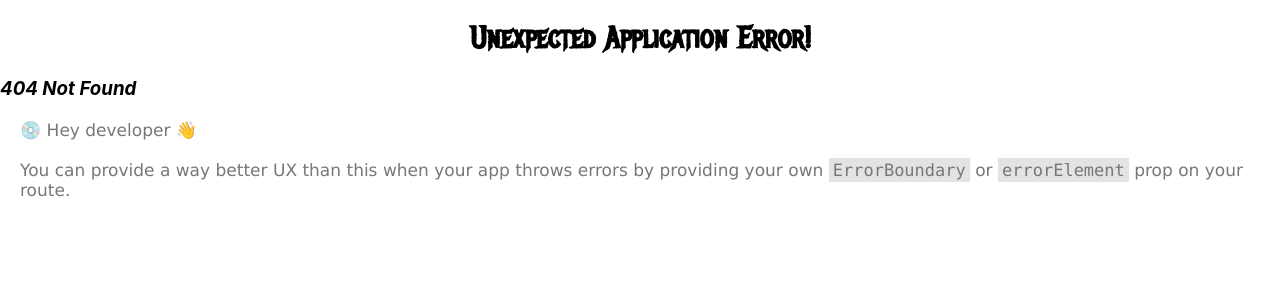
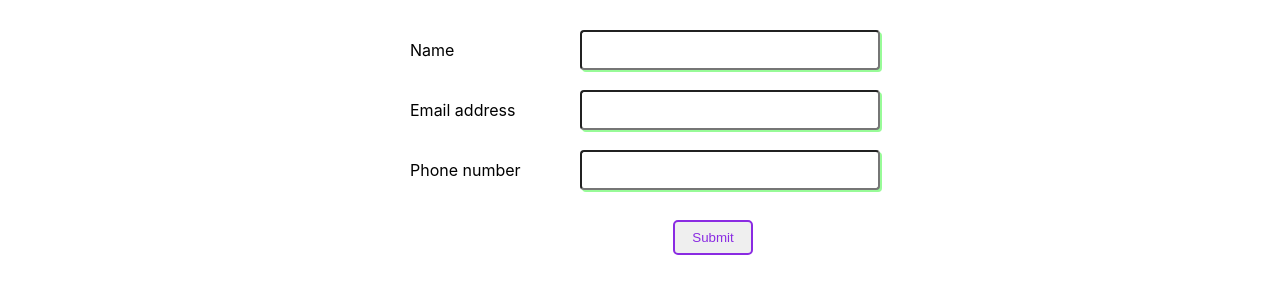
Before and after one commit to terilo1814/ecommerce_website, a React (Create React App) app: page /contact in a window 1280 px wide. Before the commit this address had no page. Shown: the top 300 px of the page. Built offline with nearby package versions, Linux system fonts and the light colour scheme.

Commit message:
Contact page & using POST while submitting the form

```diff
--- a/package.json
+++ b/package.json
@@ -9,7 +9,7 @@
     "force": "^0.0.3",
     "react": "^18.2.0",
     "react-dom": "^18.2.0",
-    "react-router-dom": "^6.10.0",
+    "react-router-dom": "^5.3.4",
     "react-scripts": "5.0.1",
     "web-vitals": "^2.1.4"
   },
--- a/src/App.js
+++ b/src/App.js
@@ -1,14 +1,11 @@
-
 import { About } from "./components/About";
-import { createBrowserRouter, Router, RouterProvider } from "react-router-dom";
+import { Route } from "react-router-dom/cjs/react-router-dom";
 import { ProductPage } from "./components/ProductPage";
 import { HomePage } from "./components/HomePage";
+import { Contact } from "./components/Contact";
 
-const router = createBrowserRouter([
-  { path: '/about', element: <About /> },
-  { path: '/', element: <ProductPage /> },
-  { path: '/home', element: <HomePage /> }
-])
+
+
 
 function App() {
 
@@ -16,7 +13,19 @@ function App() {
   return (
     <>
 
-      <RouterProvider router={router} />
+      <Route exact path='/'>
+        <ProductPage />
+      </Route>
+      <Route exact path='/about'>
+        <About />
+      </Route>
+      <Route exact path='/home'>
+        <HomePage />
+      </Route>
+      <Route exact path='/contact'>
+        <Contact />
+      </Route>
+
 
     </>
   );
--- /dev/null
+++ b/src/components/Contact.css
@@ -0,0 +1,32 @@
+.container{
+    display: flex;
+    justify-content: center;
+    align-items: center;
+    flex-direction: column;
+
+
+}
+
+.form-group{
+    display: flex;
+    flex-direction: row;
+}
+.form-group label{
+   margin: 15px;
+   padding: 5px;
+   width:150px;
+}
+.form-group input{
+    width:300px;
+}
+input {
+   padding: 8px;
+   border-radius: 4px;
+   margin: 10px;
+   box-shadow: 2px 2px palegreen;
+}
+.btn{
+    margin-top: 20px;
+    width: 80px;
+    margin-left: 150px;
+}
--- /dev/null
+++ b/src/components/Contact.js
@@ -0,0 +1,51 @@
+import { useRef } from 'react';
+import React from 'react'
+import './Contact.css'
+
+export const Contact = () => {
+    const name = useRef('');
+    const email = useRef('');
+    const phone = useRef('');
+
+    async function submitHandler(e) {
+        e.preventDefault()
+
+        const products = {
+            name: name.current.value,
+            email: email.current.value,
+            phone: phone.current.value
+        }
+
+        const response = await fetch('https://react-http-6d731-default-rtdb.firebaseio.com/products.json', {
+            method: 'POST',
+            body: JSON.stringify(products),
+            headers: {
+                'CONTENT-TYPE': 'application/json'
+            }
+        })
+        const data = await response.json()
+    }
+
+
+
+
+    return (
+        <form>
+            <div className='container'>
+                <div className="form-group">
+                    <label for="name">Name</label>
+                    <input type="text" className="form-control" id="name" ref={name} required/>
+                </div>
+                <div className="form-group">
+                    <label for="exampleInputEmail1">Email address</label>
+                    <input type="email" className="form-control" id="exampleInputEmail1" ref={email} required/>
+                </div>
+                <div className="form-group">
+                    <label for="phone">Phone number</label>
+                    <input type="number" className="form-control" id="phone" ref={phone} pattern="[1-9]{1}[0-9]{9}" required/>
+                </div>
+                <button type="submit" className="btn btn-primary" onClick={submitHandler}>Submit</button>
+            </div>
+        </form>
+    )
+}
--- a/src/components/Navbar.js
+++ b/src/components/Navbar.js
@@ -17,6 +17,10 @@ export const Navbar = ({ showCartHandler,showCartButton }) => {
         <li>
           <a href="./about">ABOUT</a>
         </li>
+        <li>
+          <a href="./contact">CONTACT US</a>
+        </li>
+
         {showCartButton && <button className="cart-holder" onClick={showCartHandler}>
           Cart <span className="cart-number">{cartCount}</span>
         </button>}
--- a/src/index.js
+++ b/src/index.js
@@ -2,16 +2,19 @@ import React from 'react';
 import ReactDOM from 'react-dom/client';
 import './index.css';
 import App from './App';
-import reportWebVitals from './reportWebVitals';
+// import reportWebVitals from './reportWebVitals';
+import { BrowserRouter } from 'react-router-dom/cjs/react-router-dom.min';
 
 const root = ReactDOM.createRoot(document.getElementById('root'));
 root.render(
-  <React.StrictMode>
+  <BrowserRouter>
     <App />
-  </React.StrictMode>
+  </BrowserRouter>
+
+
 );
 
 // If you want to start measuring performance in your app, pass a function
 // to log results (for example: reportWebVitals(console.log))
 // or send to an analytics endpoint. Learn more: https://bit.ly/CRA-vitals
-reportWebVitals();
+// reportWebVitals();
```
Also changed, not shown: src/components/CartProvider.js (deleted), 1 other file (tests, documents, lock files or other folders).
